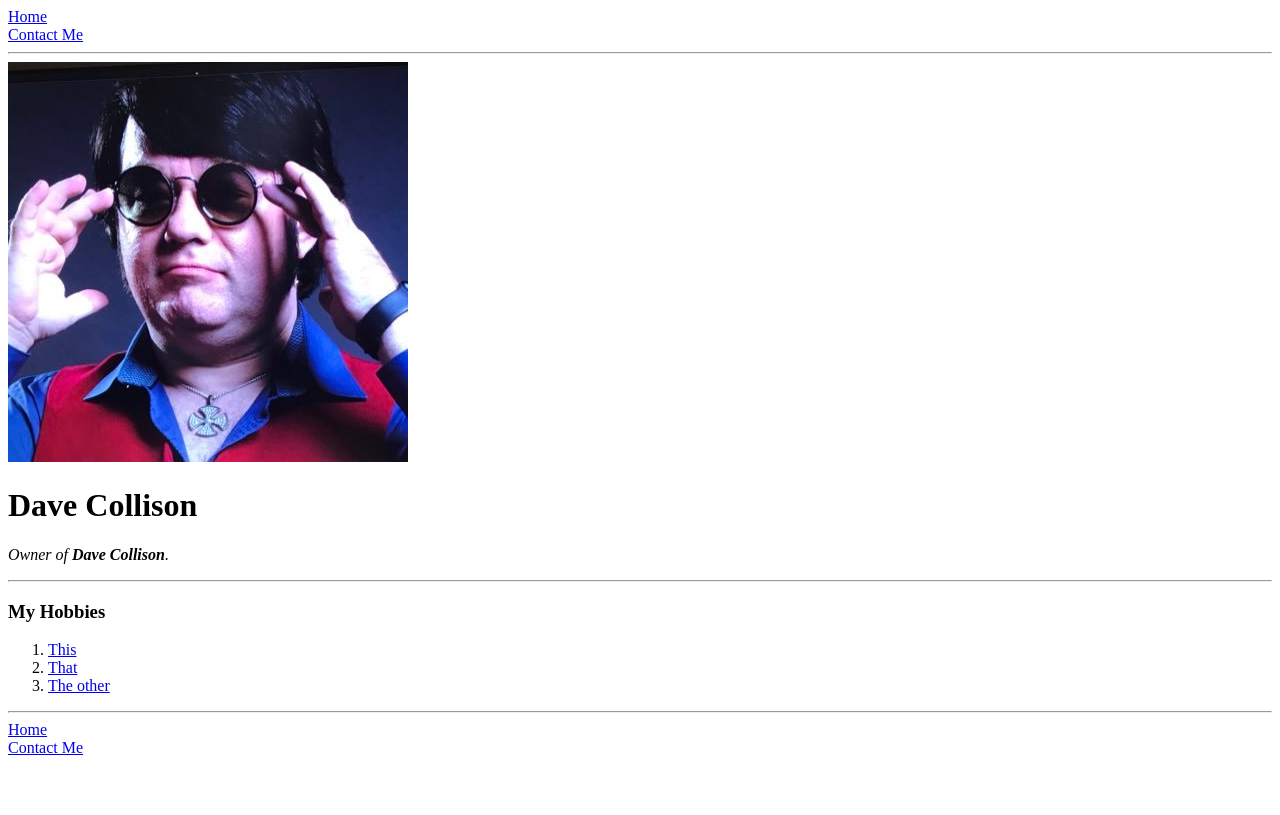
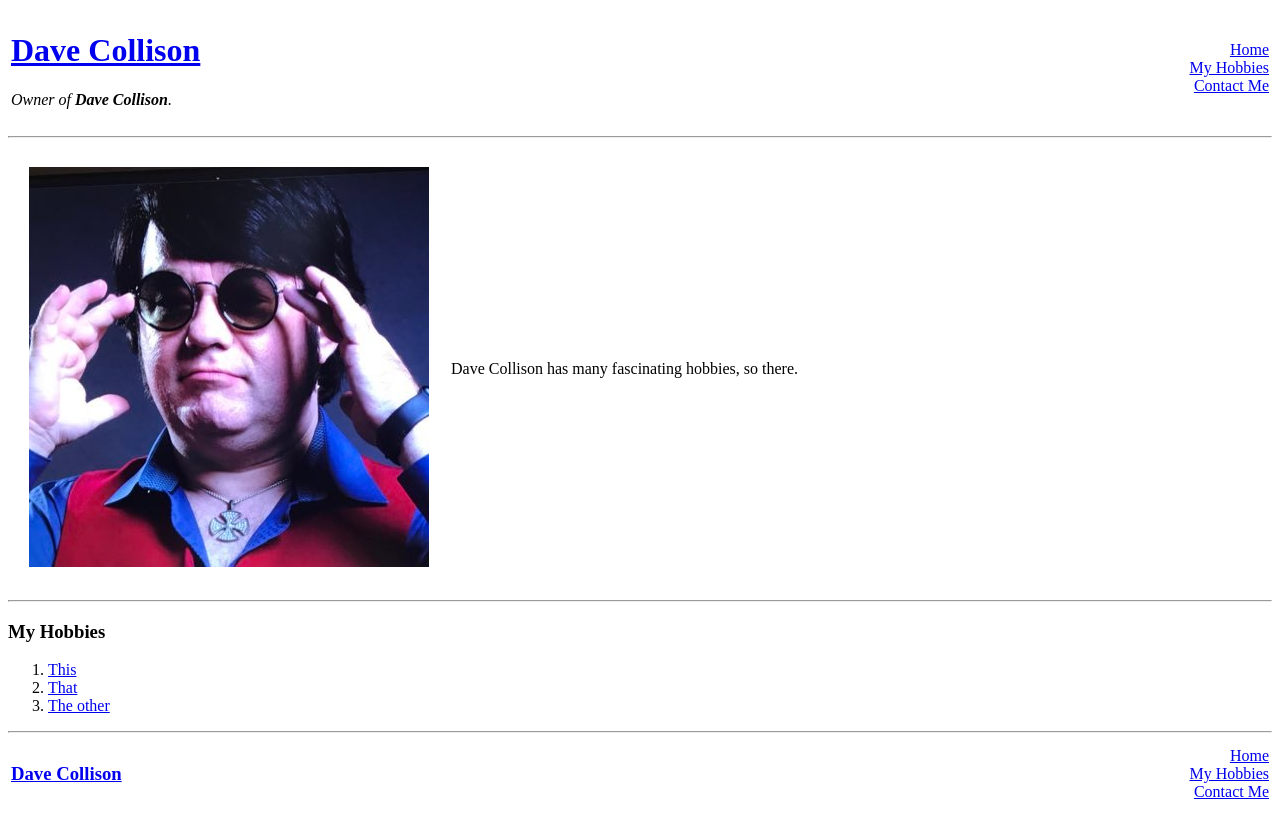
Before and after one commit to thebigdavec/development, a plain HTML site: page hobbies.html in a window 1280 px wide. Drawn offline with Linux system fonts and the light colour scheme.

Commit message:
Add files via upload

```diff
--- a/hobbies.html
+++ b/hobbies.html
@@ -9,12 +9,32 @@
 </head>
 
 <body>
-  <a href="index.html">Home</a><br>
-  <a href="contact.html">Contact Me</a>
+  <table width="100% cellspacing=" 20px">
+    <tr>
+      <td>
+        <h1><a href="index.html">Dave Collison</a></h1>
+        <p><em>Owner of <strong>Dave Collison</strong>.</em></p>
+      </td>
+      <td align="right">
+        <a href="index.html">Home</a><br>
+        <a href="#">My Hobbies</a><br>
+        <a href="contact.html">Contact Me</a>
+      </td>
+    </tr>
+  </table>
   <hr>
-  <img src="images/profile-pic-dave-collison.jpg" alt="dave collison profile picture">
-  <h1>Dave Collison</h1>
-  <p><em>Owner of <strong>Dave Collison</strong>.</em></p>
+  <table cellspacing="20 px">
+    <tr>
+      <td> <img src="images/profile-pic-dave-collison.jpg" alt="dave collison profile picture">
+      </td>
+      <td>
+
+        <p>
+          Dave Collison has many fascinating hobbies, so there.
+        </p>
+      </td>
+    </tr>
+  </table>
   <hr>
   <h3>My Hobbies</h3>
   <ol>
@@ -23,8 +43,19 @@
     <li><a href="https://www.thisthatandtheother-bridgnorth.co.uk/" target="_blank">The other</a></li>
   </ol>
   <hr>
-  <a href="index.html">Home</a><br>
-  <a href="contact.html">Contact Me</a>
+  <!-- Footer -->
+  <table width="100% cellspacing=" 20px">
+    <tr>
+      <td>
+        <h3><a href="index.html">Dave Collison</a></h3>
+      </td>
+      <td align="right">
+        <a href="index.html">Home</a><br>
+        <a href="#">My Hobbies</a><br>
+        <a href="contact.html">Contact Me</a>
+      </td>
+    </tr>
+  </table>
 </body>
 
 </html>
```
Also changed, not shown: contact.html (+37 -6 lines), index.html (+31 -7 lines).
